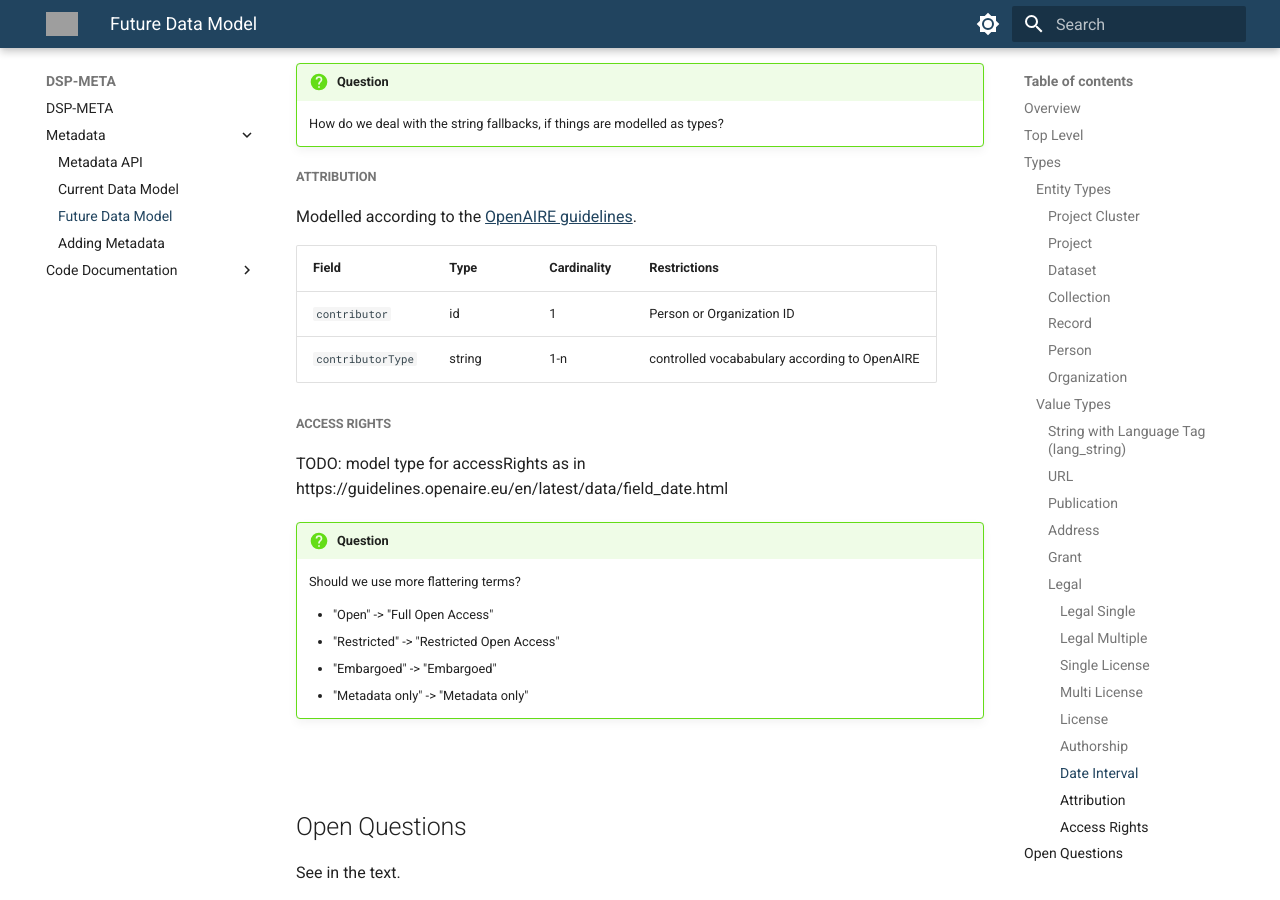
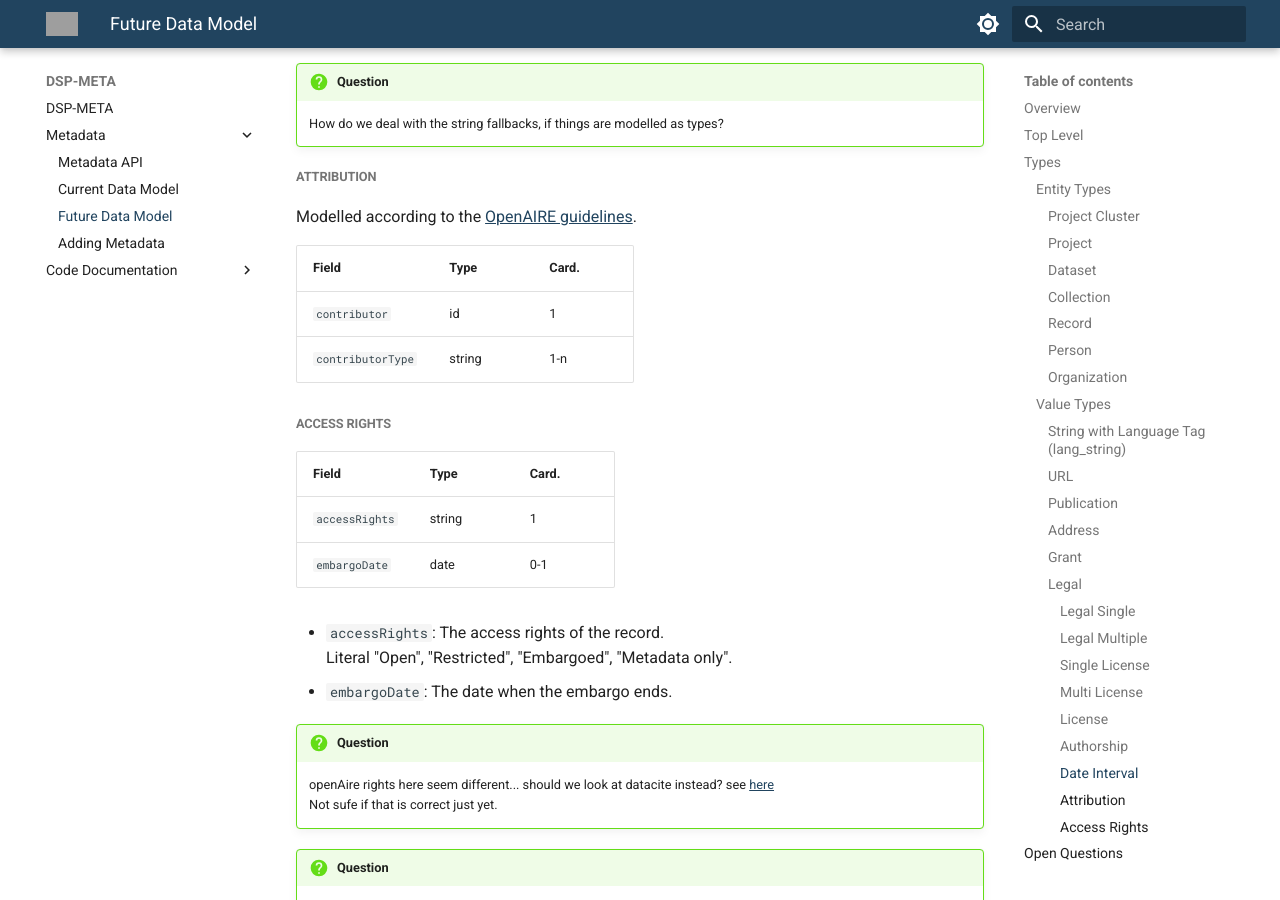
Before and after one commit to dasch-swiss/dsp-meta, an MkDocs documentation site: the page built from docs/data/future-datamodel.md, in a window 1280 px wide and 900 px high, scrolled down 19897 px. Built offline with MkDocs 1.6.1 and Material for MkDocs 9.7.7, drawn with Linux system fonts in a browser that asks for light colours; grey boxes are pictures that could not be loaded.

Commit message:
Update future-datamodel.md

```diff
--- a/docs/data/future-datamodel.md
+++ b/docs/data/future-datamodel.md
@@ -609,15 +609,26 @@ Formerly from project:
 
 Modelled according to the [OpenAIRE guidelines](https://guidelines.openaire.eu/en/latest/data/field_contributor.html).
 
-| Field             | Type   | Cardinality | Restrictions                                  |
-| ----------------- | ------ | ----------- | --------------------------------------------- |
-| `contributor`     | id     | 1           | Person or Organization ID                     |
-| `contributorType` | string | 1-n         | controlled vocababulary according to OpenAIRE |
+| Field             | Type   | Card. |
+| ----------------- | ------ | ----- |
+| `contributor`     | id     | 1     |
+| `contributorType` | string | 1-n   |
 
 ##### Access Rights
 
+| Field          | Type   | Card. |
+| -------------- | ------ | ----- |
+| `accessRights` | string | 1     |
+| `embargoDate`  | date   | 0-1   |
 
-TODO: model type for accessRights as in https://guidelines.openaire.eu/en/latest/data/field_date.html
+- `accessRights`: The access rights of the record.
+  Literal "Open", "Restricted", "Embargoed", "Metadata only".
+- `embargoDate`: The date when the embargo ends.
+
+!!! question
+    openAire rights here seem different... should we look at datacite instead?
+    see [here](https://guidelines.openaire.eu/en/latest/data/field_rights.html#d-rights)
+    Not sufe if that is correct just yet.
 
 !!! question
     Should we use more flattering terms?
```
